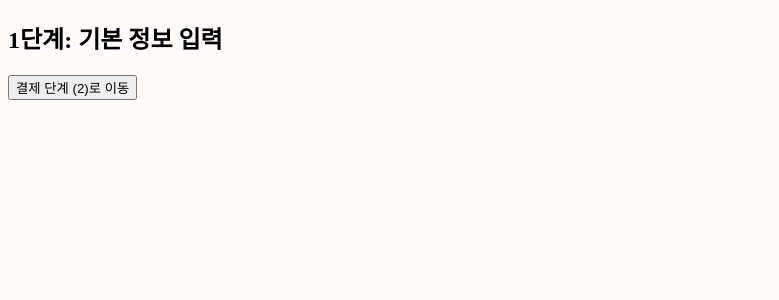
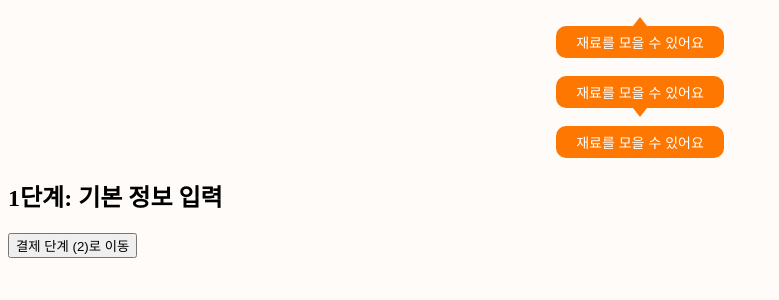
Before and after one commit to Ureca3rd-FE/moong-FE, a React (Vite) app: page /guid in a window 1280 px wide. Shown: the top 300 px of the page, without its empty margins (0-779 px from the left). Built offline with nearby package versions, Linux system fonts and the light colour scheme; a web font is replaced by a local one.

Commit message:
[feat] 말풍선 컴포넌트 구현

```diff
--- /dev/null
+++ b/src/components/guid/TextBubble.tsx
@@ -0,0 +1,11 @@
+const TextBubble = ({ type }: { type: 'top' | 'bottom' | 'none' }) => {
+  return (
+    <div className="text-bubble-wrapper">
+      {type === 'top' && <div className="arrow-top"></div>}
+      <div className="text-bubble">재료를 모을 수 있어요</div>
+      {type === 'bottom' && <div className="arrow-bottom"></div>}
+    </div>
+  );
+};
+
+export default TextBubble;
--- a/src/pages/Guid.tsx
+++ b/src/pages/Guid.tsx
@@ -1,6 +1,6 @@
 import { useState } from 'react';
 import { Funnel, Step } from '../components/common/Funnel';
-// 주의: useFunnel 대신 Funnel 컴포넌트를 직접 사용하여 step 상태를 관리합니다.
+import TextBubble from '../components/guid/TextBubble';
 
 const FUNNEL_STEPS = [1, 2, 3, 4];
 type FunnelStep = (typeof FUNNEL_STEPS)[number];
@@ -14,31 +14,26 @@ const Guid = () => {
     </Funnel>
   );
 
-  const handleNext = () => {
-    if (stepState === 1) setStepState(2);
-    else if (stepState === 2) setStepState(3);
-    else if (stepState === 3) setStepState(4);
-  };
-
   return (
     <div>
+      <TextBubble type="top" />
+      <br />
+      <TextBubble type="bottom" />
+      <TextBubble type="none" />
+
       <FunnelComponent>
-        {/* Step 컴포넌트의 name prop을 숫자로 설정합니다. */}
         <Step name={1}>
           <h2>1단계: 기본 정보 입력</h2>
-          {/* setStepState를 사용하여 2단계로 이동 */}
           <button onClick={() => setStepState(2)}>결제 단계 (2)로 이동</button>
         </Step>
 
         <Step name={2}>
           <h2>2단계: 결제 정보 입력</h2>
-          {/* setStepState를 사용하여 3단계로 이동 */}
           <button onClick={() => setStepState(3)}>정보 검토 (3)로 이동</button>
         </Step>
 
         <Step name={3}>
           <h2>3단계: 정보 검토</h2>
-          {/* setStepState를 사용하여 4단계로 이동 */}
           <button onClick={() => setStepState(4)}>가입 완료 (4)로 이동</button>
         </Step>
 
--- /dev/null
+++ b/src/style/components/guid/textbubble.scss
@@ -0,0 +1,39 @@
+@use '../../global/color' as c;
+@use '../../global/text-style' as ts;
+
+.text-bubble-wrapper {
+  display: flex;
+  flex-direction: column;
+  align-items: center;
+}
+
+.text-bubble {
+  background-color: c.$color-main;
+  color: c.$color-white;
+  width: fit-content;
+  border-radius: 10px;
+  padding: 6px 20px;
+  @include ts.text-style(ts.$text-pretendard-14);
+}
+
+.arrow-bottom {
+  width: 0;
+  height: 0;
+
+  border-left: 7px solid transparent;
+  border-right: 7px solid transparent;
+  border-bottom: 9px solid transparent;
+
+  border-top: 9px solid c.$color-main;
+}
+
+.arrow-top {
+  width: 0;
+  height: 0;
+
+  border-left: 7px solid transparent;
+  border-right: 7px solid transparent;
+  border-top: 9px solid transparent;
+
+  border-bottom: 9px solid c.$color-main;
+}
--- a/src/style/main.scss
+++ b/src/style/main.scss
@@ -3,6 +3,8 @@
 
 @use './example.scss';
 @use './components/button.scss';
+
+@use './components/guid/textbubble.scss';
 
 html {
   background-color: #fffbf8;
```
